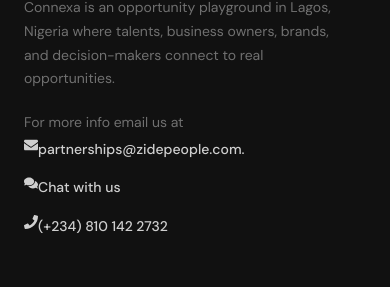
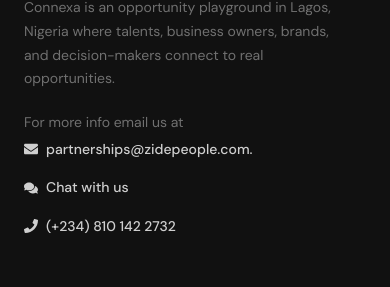
Before and after one commit to Zidepeoplenewaccount/connexa, a React (Vite) app: page /upgrade-ticket in a window 390 px wide. Shown: the part 1978-2265 px from the top of the page. Built offline with nearby package versions, Linux system fonts and the light colour scheme.

Commit message:
fix: add spacing between icons and text in footer mobile view

```diff
--- a/src/components/Footer.css
+++ b/src/components/Footer.css
@@ -238,6 +238,8 @@
 
   .footer-contact-link-mobile{
     display: flex;
+    align-items: center;
+    gap: 8px;
     font-size: 14px;
     color: rgba(255,255,255,0.8);
     text-decoration: none;
```
